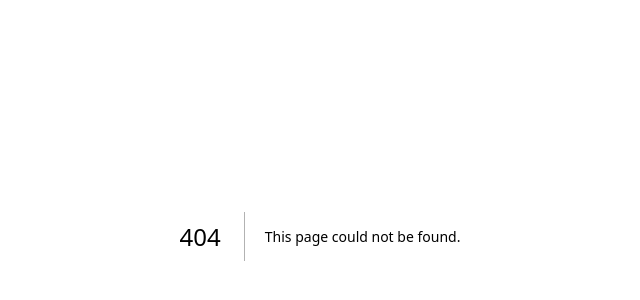
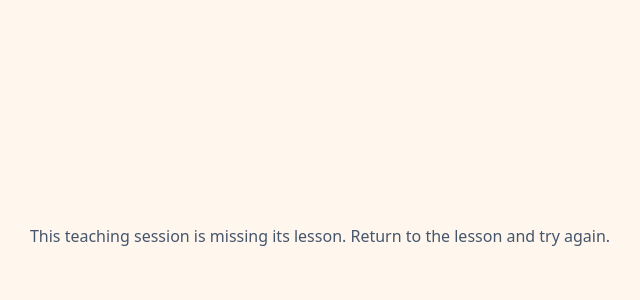
Before and after one commit to MrRishabThapa/Kartabya, a Next.js app in the folder FrontEnd/: page /games/teach/play in a window 1280 px wide. Before the commit this address had no page. Shown: the part 164-464 px from the top of the page, without its empty margins (320-960 px from the left). Built offline with nearby package versions, Linux system fonts and the light colour scheme; no server answers.

Commit message:
game modes

```diff
--- /dev/null
+++ b/FrontEnd/app/games/teach/play/page.tsx
@@ -0,0 +1,9 @@
+import GameSurface from '@/components/games/teach/GameSurface';
+
+export default async function TeachPlayPage({ searchParams }: { searchParams: Promise<{ lesson_id?: string; topic_title?: string; subject?: string }> }) {
+  const params = await searchParams;
+  if (!params.lesson_id) {
+    return <main className="flex min-h-screen items-center justify-center bg-orange-50 p-6 text-center text-slate-600">This teaching session is missing its lesson. Return to the lesson and try again.</main>;
+  }
+  return <GameSurface lessonId={params.lesson_id} topicTitle={params.topic_title} subject={params.subject} />;
+}
```
